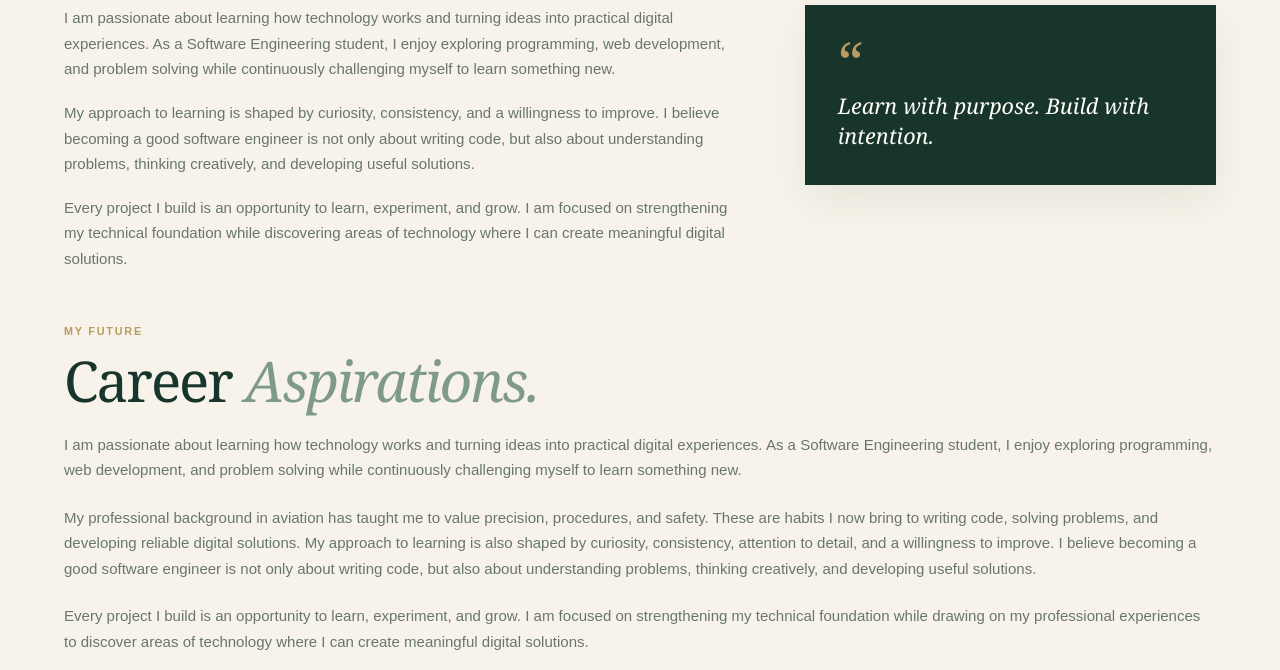
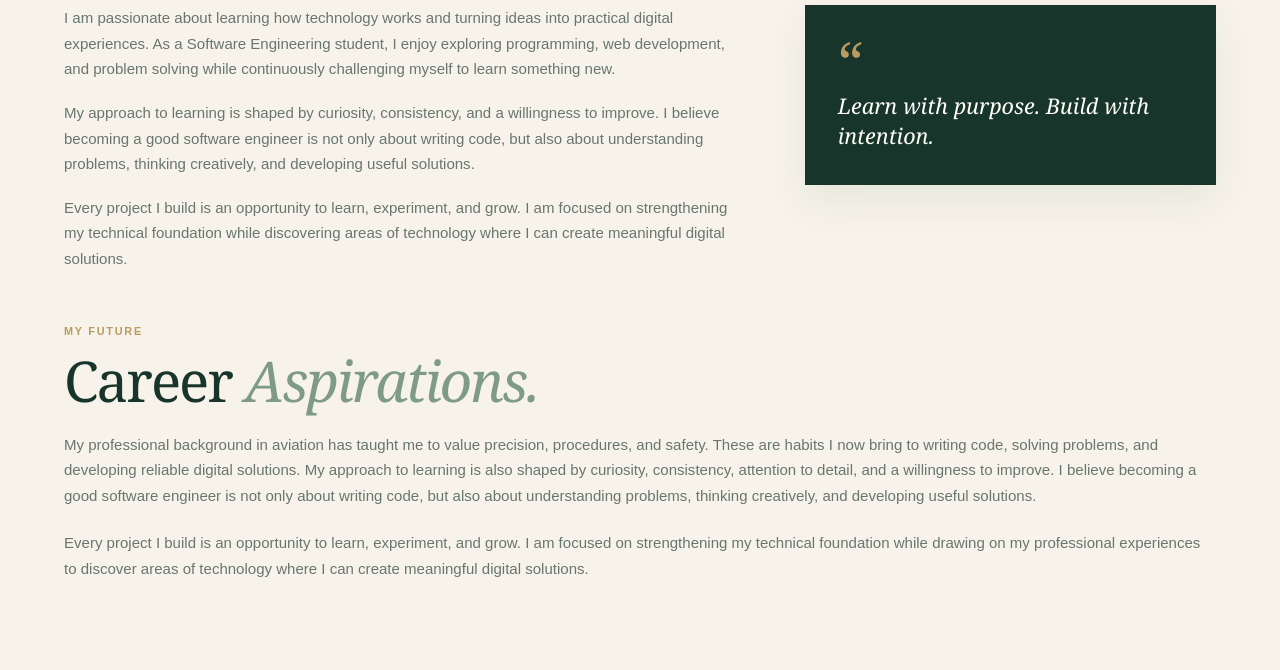
Before and after one commit to dorathybern/dorathy-portfolio-v2, a plain HTML site: page about.html in a window 1280 px wide. Shown: the part 372-1042 px from the top of the page. Drawn offline with Linux system fonts and the light colour scheme.

Commit message:
Remove redundant personal introduction from About Me section

```diff
--- a/about.html
+++ b/about.html
@@ -183,10 +183,6 @@
                         Career <span>Aspirations.</span>
                     </h2>
                 </div>
-
-                <p>
-                    I am passionate about learning how technology works and turning ideas into practical digital experiences. As a Software Engineering student, I enjoy exploring programming, web development, and problem solving while continuously challenging myself to learn something new.
-                </p>
 
                 <p>
                     My professional background in aviation has taught me to value precision, procedures, and safety. These are habits I now bring to writing code, solving problems, and developing reliable digital solutions. My approach to learning is also shaped by curiosity, consistency, attention to detail, and a willingness to improve. I believe becoming a good software engineer is not only about writing code, but also about understanding problems, thinking creatively, and developing useful solutions.
```
